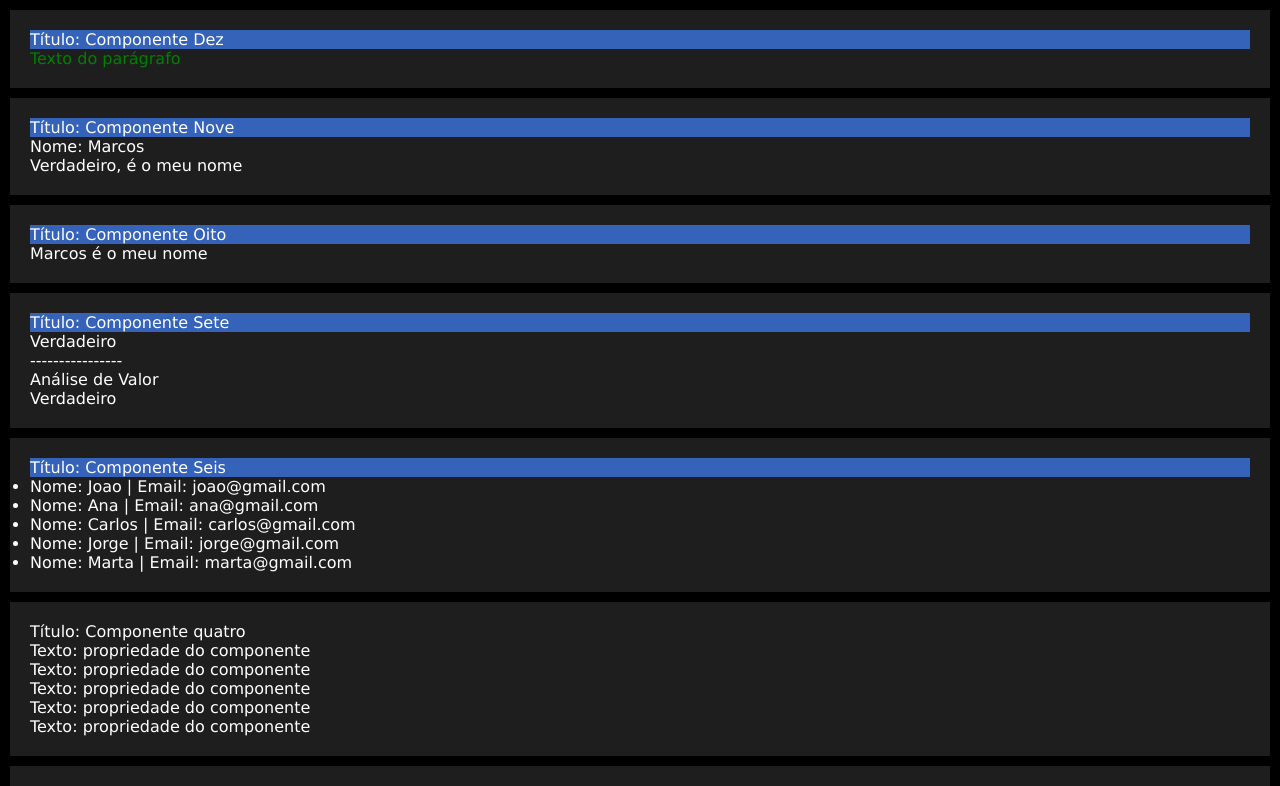
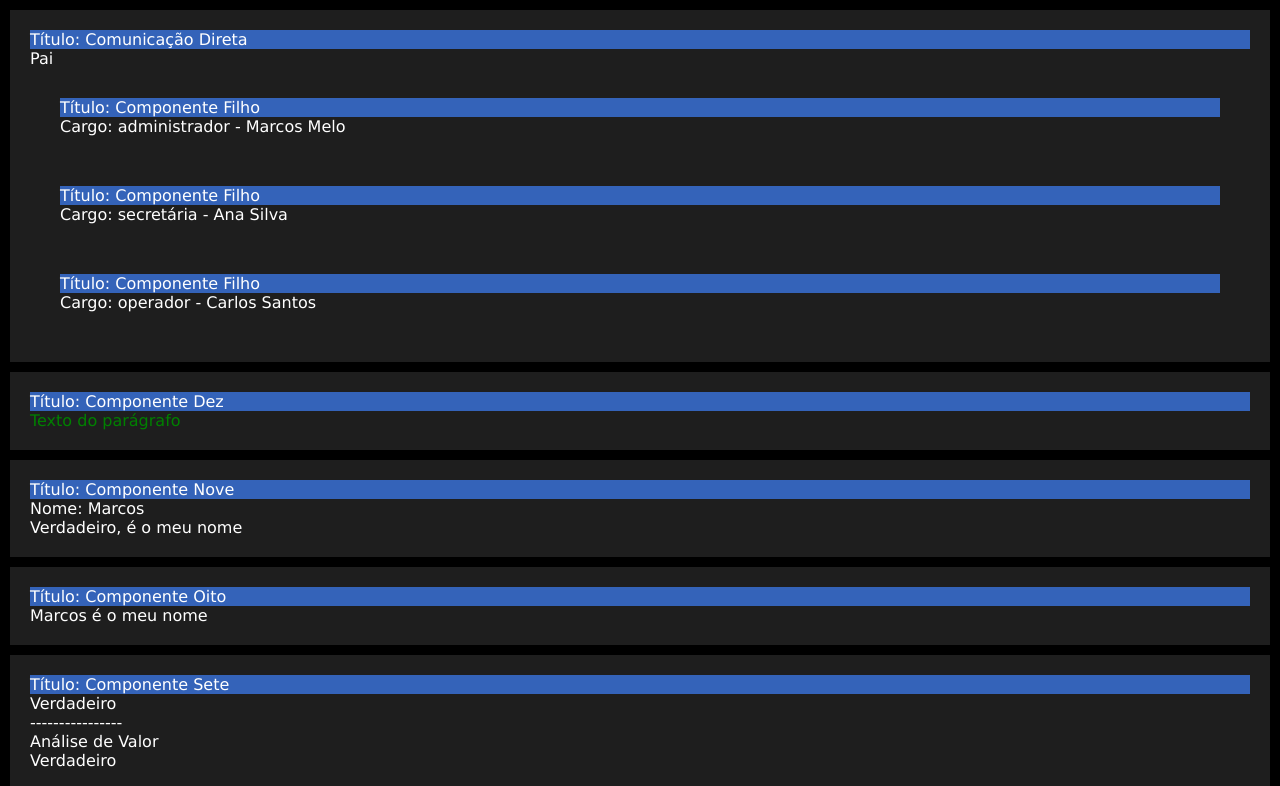
Before and after one commit to imarcaos/Curso-React01, a React (Create React App) app in the folder react-components/: page / in a window 1280 px wide. Shown: the top 786 px of the page. Built offline with nearby package versions, Linux system fonts and the light colour scheme.

Commit message:
Class 020 - Direct communication between parent and child component

```diff
--- a/react-components/src/App.js
+++ b/react-components/src/App.js
@@ -11,10 +11,13 @@ import ComponenteSete from "./components/ComponenteSete"
 import ComponenteOito from "./components/ComponenteOito"
 import ComponenteNove from "./components/ComponenteNove"
 import ComponenteDez from "./components/ComponenteDez"
+import ComponentePai from "./components/comunicao_direta/ComponentePai"
 
 function App() {
     return (
         <>
+            <ComponentePai titulo="Comunicação Direta" />
+
             <ComponenteDez titulo="Componente Dez" corTexto="green" />
 
             <ComponenteNove titulo="Componente Nove" valor="Marcos" />
--- /dev/null
+++ b/react-components/src/components/comunicao_direta/ComponenteFilho.jsx
@@ -0,0 +1,12 @@
+import React from "react";
+
+function ComponenteFilho(props) {
+    return (
+        <div className="componente">
+            <p className="titulo">Título: {props.titulo}</p>
+            <p>Cargo: {props.cargo} - {props.children}</p>
+        </div>
+    )
+}
+
+export default ComponenteFilho
--- /dev/null
+++ b/react-components/src/components/comunicao_direta/ComponentePai.jsx
@@ -0,0 +1,25 @@
+import React from "react";
+
+import ComponenteFilho from "./ComponenteFilho";
+
+function ComponentePai(props) {
+    return (
+        <div className="componente">
+            <p className="titulo">Título: {props.titulo}</p>
+            <p>Pai</p>
+            <ComponenteFilho titulo="Componente Filho" cargo="administrador">
+                Marcos Melo
+            </ComponenteFilho>
+
+            <ComponenteFilho titulo="Componente Filho" cargo="secretária">
+                Ana Silva
+            </ComponenteFilho>
+
+            <ComponenteFilho titulo="Componente Filho" cargo="operador">
+                Carlos Santos
+            </ComponenteFilho>
+        </div>
+    )
+}
+
+export default ComponentePai
```
Also changed, not shown: 1 other file (tests, documents, lock files or other folders).
